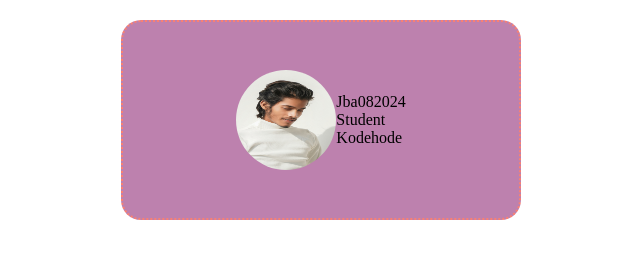
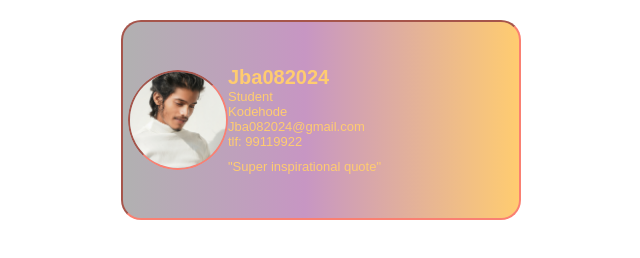
Before and after one commit to Amaliebra/22.08.2024, a plain HTML site: page index.html in a window 1280 px wide. Shown: the whole page, without its empty margins (319-959 px from the left). Drawn offline with Linux system fonts and the light colour scheme.

Commit message:
siste endring

```diff
--- a/index.html
+++ b/index.html
@@ -8,15 +8,22 @@
   </head>
   <body>
     <div id="kort">
-      <img
-        src="./arto-suraj-RjVBYWvoSHo-unsplash.jpg"
-        alt="portrett bilde av meg"
-        class="bilde"
-      />
+      <div class="img-container">
+        <img
+          src="./arto-suraj-RjVBYWvoSHo-unsplash.jpg"
+          alt="portrett bilde av meg"
+          class="bilde"
+        />
+      </div>
       <div>
-        <p class="inline">Jba082024</p>
+        <p class="navn">Jba082024</p>
         <p class="inline">Student</p>
         <p class="inline">Kodehode</p>
+        <p>Jba082024@gmail.com</p>
+        <div class="bunn">
+          <p>tlf: 99119922</p>
+          <p class="quote">"Super inspirational quote"</p>
+        </div>
       </div>
     </div>
   </body>
--- a/style.css
+++ b/style.css
@@ -5,20 +5,52 @@
 }
 
 #kort {
-  background-color: rgb(189, 129, 174);
+  background-color: #b1b1b1;
+  background-image: linear-gradient(
+    90deg,
+    #b1b1b1 0%,
+    #c796c3 46%,
+    #ffcc70 100%
+  );
   width: 400px;
   height: 200px;
   display: flex;
-  border: 2px dotted salmon;
+  border: 2px inset salmon;
   padding: 10px 5px;
   margin: 20px auto;
   border-radius: 20px;
-  justify-content: center;
+  justify-content: flex-start;
   align-items: center;
 }
 
 .bilde {
+  width: 100%;
+  height: 100%;
+  border-radius: 50%;
+  border: 2px inset salmon;
+  margin-right: 10px;
+  object-fit: cover;
+}
+
+p {
+  font-family: Arial, Helvetica, sans-serif;
+  font-size: 13px;
+  color: #ffcc70;
+}
+
+.navn {
+  font-size: 20px;
+  font-weight: 700;
+  color: #ffcc70;
+}
+
+.quote {
+  margin-top: 10px;
+}
+
+.img-container {
+  height: 100px;
   width: 100px;
-  height: 100px;
+  overflow: hidden;
   border-radius: 50%;
 }
```
